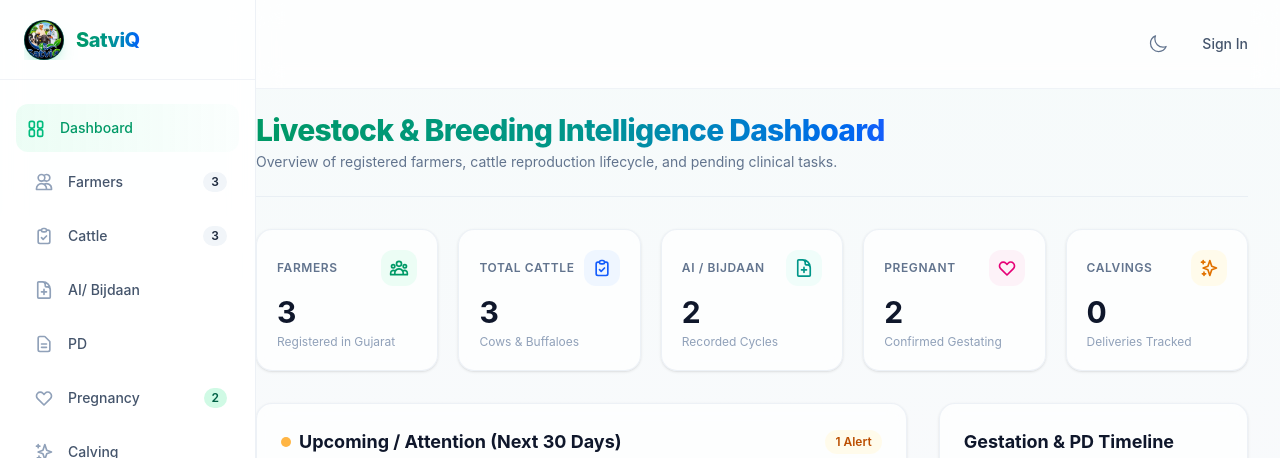
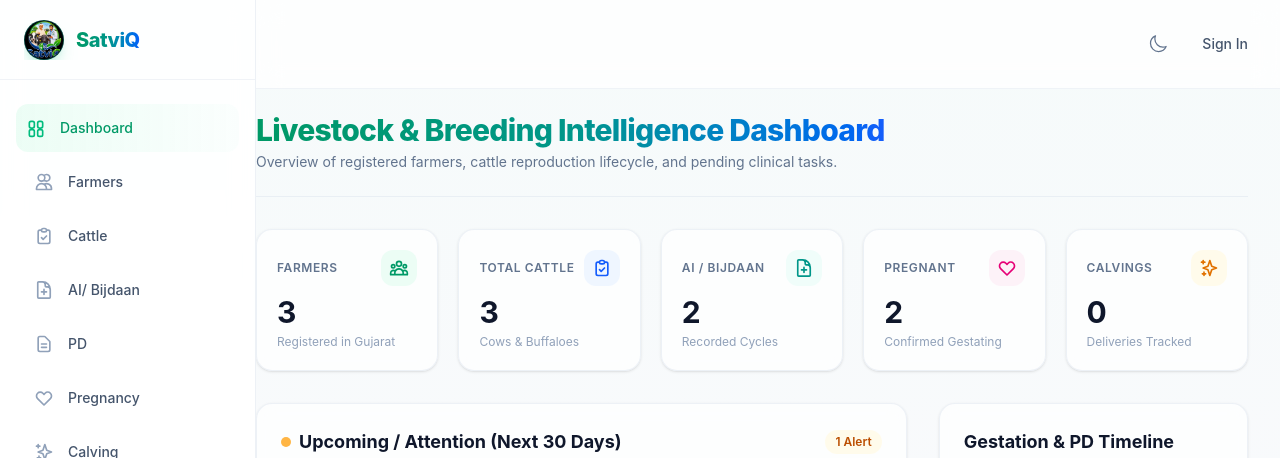
Before and after one commit to Vikram1204/SatviQ-UI, an Angular app: page / in a window 1280 px wide. Shown: the top 458 px of the page. Built offline with nearby package versions, Linux system fonts and the light colour scheme.

Commit message:
Remove record count from left panel
Remove record count from left panel

```diff
--- a/src/app/components/sidebar/sidebar.component.html
+++ b/src/app/components/sidebar/sidebar.component.html
@@ -144,20 +144,6 @@
       >
         {{ item.label }}
       </span>
-
-      <!-- Badge (optional) -->
-      <span
-        *ngIf="item.badge && (!isCollapsed || isOpen)"
-        [ngClass]="{
-          'bg-amber-100 text-amber-800 dark:bg-amber-900/40 dark:text-amber-300': item.badgeType === 'warning',
-          'bg-red-100 text-red-800 dark:bg-red-900/40 dark:text-red-300': item.badgeType === 'error',
-          'bg-emerald-100 text-emerald-800 dark:bg-emerald-900/40 dark:text-emerald-300': item.badgeType === 'success',
-          'bg-slate-100 text-slate-800 dark:bg-slate-850 dark:text-slate-300': !item.badgeType
-        }"
-        class="absolute right-3 inline-flex items-center justify-center px-2 py-0.5 text-xs font-semibold rounded-full min-w-[20px]"
-      >
-        {{ item.badge }}
-      </span>
     </a>
   </nav>
 
--- a/src/app/components/sidebar/sidebar.component.ts
+++ b/src/app/components/sidebar/sidebar.component.ts
@@ -32,15 +32,15 @@ export class SidebarComponent {
   get menuItems(): MenuItem[] {
     return [
       { id: 'dashboard', label: 'Dashboard', hash: '#dashboard', iconName: 'dashboard' },
-      { id: 'farmers', label: 'Farmers', hash: '#farmers', iconName: 'farmers', badge: this.dataService.totalFarmers() ? String(this.dataService.totalFarmers()) : undefined },
-      { id: 'cattle', label: 'Cattle', hash: '#cattle', iconName: 'cattle', badge: this.dataService.totalAnimals() ? String(this.dataService.totalAnimals()) : undefined },
+      { id: 'farmers', label: 'Farmers', hash: '#farmers', iconName: 'farmers' },
+      { id: 'cattle', label: 'Cattle', hash: '#cattle', iconName: 'cattle' },
       { id: 'ai', label: 'AI/ Bijdaan', hash: '#ai', iconName: 'ai' },
       { id: 'pd', label: 'PD', hash: '#pd', iconName: 'pd' },
-      { id: 'pregnancy', label: 'Pregnancy', hash: '#pregnancy', iconName: 'pregnancy', badge: this.dataService.totalPregnant() ? String(this.dataService.totalPregnant()) : undefined, badgeType: 'success' },
+      { id: 'pregnancy', label: 'Pregnancy', hash: '#pregnancy', iconName: 'pregnancy' },
       { id: 'calving', label: 'Calving', hash: '#calving', iconName: 'calving' },
       { id: 'family-tree', label: 'Family Tree', hash: '#family-tree', iconName: 'family-tree' },
       { id: 'reports', label: 'Reports', hash: '#reports', iconName: 'reports' },
-      { id: 'bills', label: 'Bills', hash: '#bills', iconName: 'bills', badge: this.dataService.totalBills() ? String(this.dataService.totalBills()) : undefined },
+      { id: 'bills', label: 'Bills', hash: '#bills', iconName: 'bills' },
       { id: 'sms', label: 'SMS/ WhatsApp', hash: '#sms', iconName: 'sms' }
     ];
   }
```
